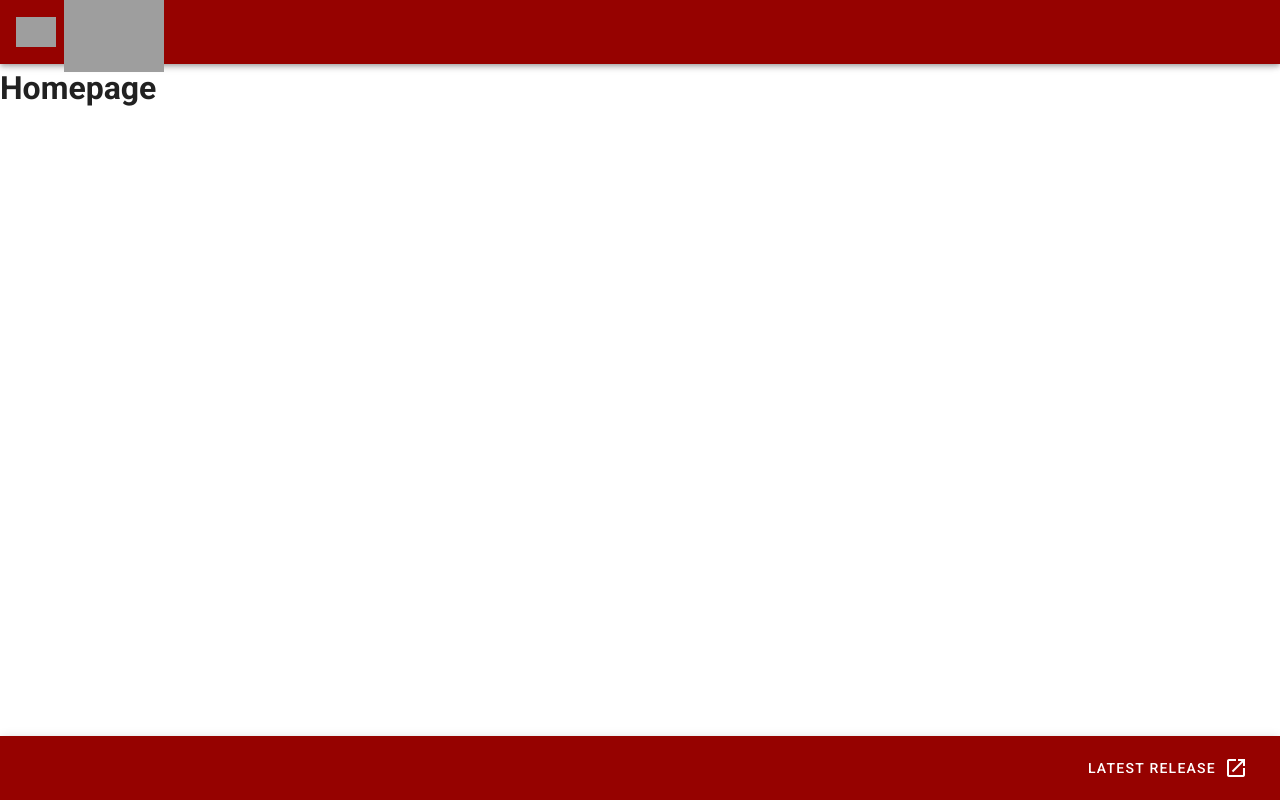
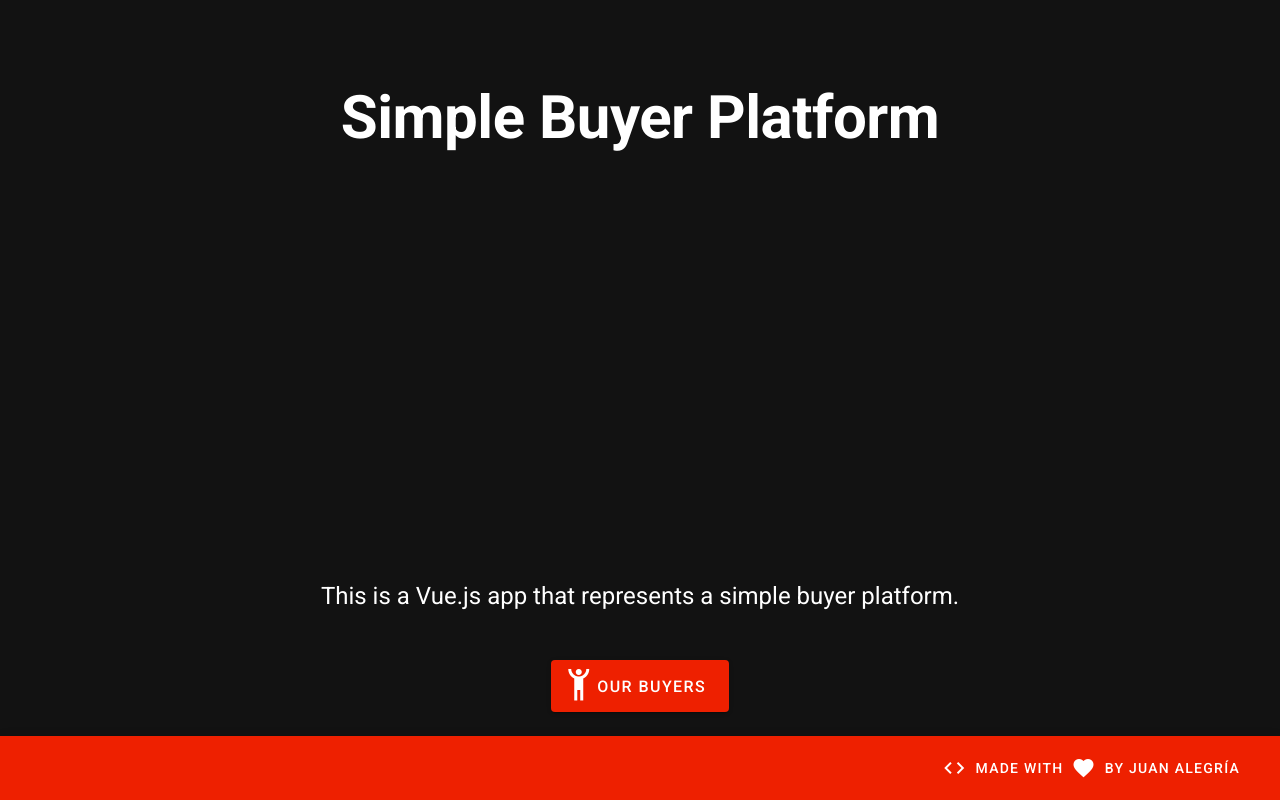
Before and after one commit to zejiran/frontend-simple-buyers-platform, a Vue app in the folder buyer-platform/: page / in a window 1280 px wide. Built offline with nearby package versions, Linux system fonts and the light colour scheme; grey boxes are pictures that could not be loaded.

Commit message:
feat: add homepage
Create simple homepage with logo, copyright bar, and a button
that redirects to the complete list of buyers.

```diff
--- a/buyer-platform/src/App.vue
+++ b/buyer-platform/src/App.vue
@@ -1,55 +1,16 @@
 <template>
     <v-app>
-        <v-app-bar app dark color="#960200">
-            <div class="d-flex align-center">
-                <v-img
-                        alt="Vuetify Logo"
-                        class="shrink mr-2"
-                        contain
-                        src="https://cdn.vuetifyjs.com/images/logos/vuetify-logo-dark.png"
-                        transition="scale-transition"
-                        width="40"
-                />
-
-                <v-img
-                        alt="Vuetify Name"
-                        class="shrink mt-1 hidden-sm-and-down"
-                        contain
-                        min-width="100"
-                        src="https://cdn.vuetifyjs.com/images/logos/vuetify-name-dark.png"
-                        width="100"
-                />
-            </div>
-
-            <v-spacer></v-spacer>
-        </v-app-bar>
-
         <v-content>
             <router-view></router-view>
-            <!--            color="#202C48"-->
         </v-content>
-
-        <v-app-bar app dark color="#960200" bottom>
-            <v-spacer></v-spacer>
-
-            <v-btn
-                    href="https://github.com/vuetifyjs/vuetify/releases/latest"
-                    target="_blank"
-                    text
-            >
-                <span class="mr-2">Latest Release</span>
-                <v-icon>mdi-open-in-new</v-icon>
-            </v-btn>
-        </v-app-bar>
     </v-app>
 </template>
 
 <script>
     export default {
         name: 'App',
-
-        data: () => ({
-            //
-        }),
-    };
+        data() {
+            return {}
+        }
+    }
 </script>
--- /dev/null
+++ b/buyer-platform/src/components/CopyrightBar.vue
@@ -0,0 +1,23 @@
+<template>
+    <v-app-bar app dark color="#EE2000" bottom>
+        <v-spacer></v-spacer>
+        <v-btn
+                href="https://github.com/zejiran/backend-simple-buyers-platform"
+                target="_blank"
+                text
+        >
+            <v-icon>mdi-code-tags</v-icon>
+            <span class="mr-2 ml-2">made with</span>
+            <v-icon>mdi-heart</v-icon>
+            <span class="mr-2 ml-2">by Juan Alegría</span>
+        </v-btn>
+    </v-app-bar>
+</template>
+
+<script>
+    export default {
+        data() {
+            return {}
+        }
+    }
+</script>
--- a/buyer-platform/src/plugins/vuetify.js
+++ b/buyer-platform/src/plugins/vuetify.js
@@ -4,4 +4,7 @@ import Vuetify from 'vuetify/lib';
 Vue.use(Vuetify);
 
 export default new Vuetify({
+  theme: {
+      dark: true,
+  },
 });
--- a/buyer-platform/src/views/Home.vue
+++ b/buyer-platform/src/views/Home.vue
@@ -1,11 +1,31 @@
 <template>
     <div class="home">
-        <h1>Homepage</h1>
+        <v-container fluid>
+            <v-col cols="12">
+                <h1 class="font-weight-bold display-3 white--text mt-16 mb-5 text-center">Simple Buyer Platform</h1>
+                <v-img alt="Buyers Logo" class="mx-auto" contain src="../assets/logo.png" transition="scale-transition"
+                       width="400"/>
+                <p class="headline text-center mb-15">This is a Vue.js app that represents a simple buyer platform.</p>
+                <v-row :align="alignment" :justify="justify">
+                    <v-btn x-large color="#EE2000" class="mx-auto">
+                        <v-icon left large>mdi-human-handsup</v-icon>
+                        <span>Our buyers</span>
+                    </v-btn>
+                </v-row>
+            </v-col>
+        </v-container>
+        <CopyrightBar/>
     </div>
 </template>
 
 <script>
+    import CopyrightBar from '@/components/CopyrightBar'
+
     export default {
         name: 'Home',
+        components: {CopyrightBar},
+        data() {
+            return {}
+        }
     }
 </script>
```
Also changed, not shown: buyer-platform/src/assets/logo.png, buyer-platform/src/assets/logo.svg (deleted).
